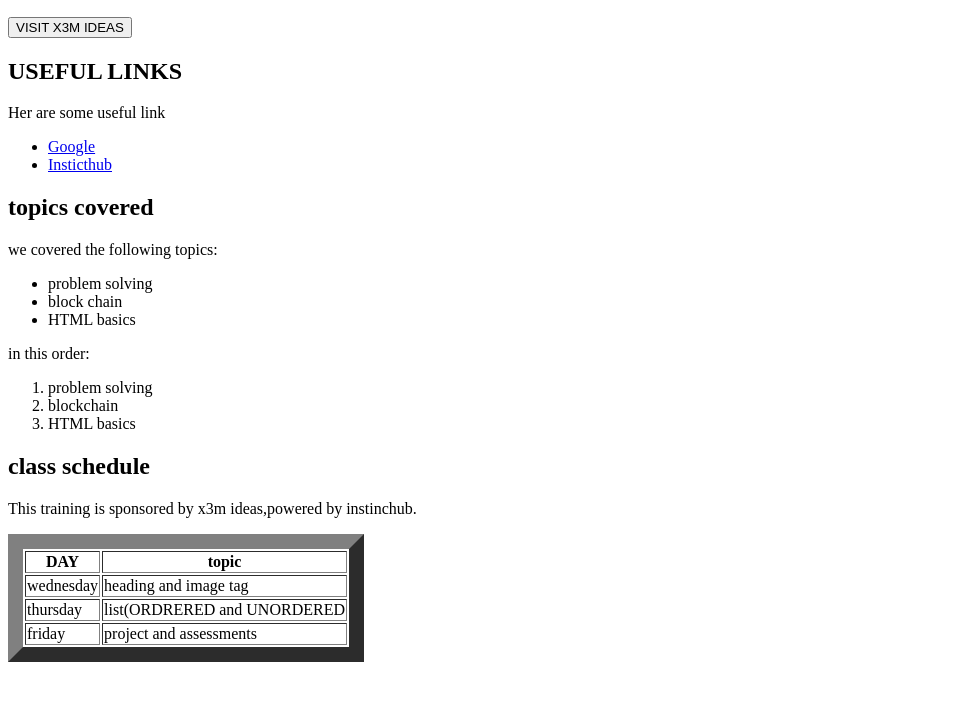
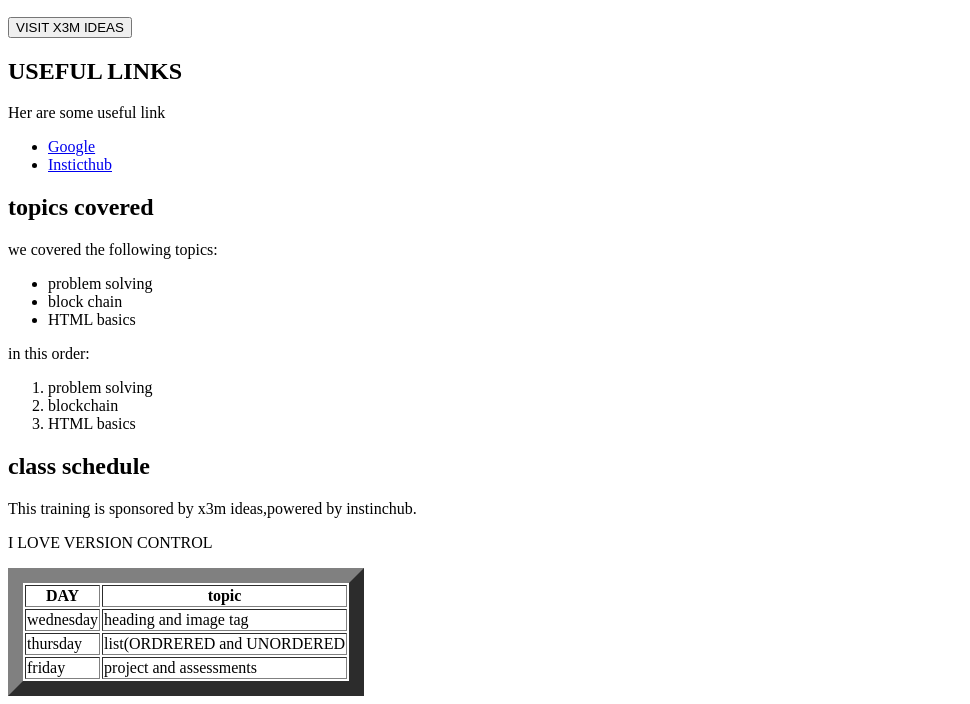
Before and after one commit to goodluck75/First-project, a plain HTML site: page INDEX.HTML in a window 1280 px wide. Shown: the part 195-899 px from the top of the page, without its empty margins (0-970 px from the left). Before the commit the page ends 865 px from the top, so only its background shows below. Drawn offline with Linux system fonts and the light colour scheme.

Commit message:
index.html updated

```diff
--- a/INDEX.HTML
+++ b/INDEX.HTML
@@ -50,3 +50,4 @@
     <td>project and assessments</td>
 </tr>
 <p> This training is sponsored by x3m ideas,powered by instinchub.</p>
+<p> I LOVE VERSION CONTROL</p>
```
Also changed, not shown: 1 other file.
